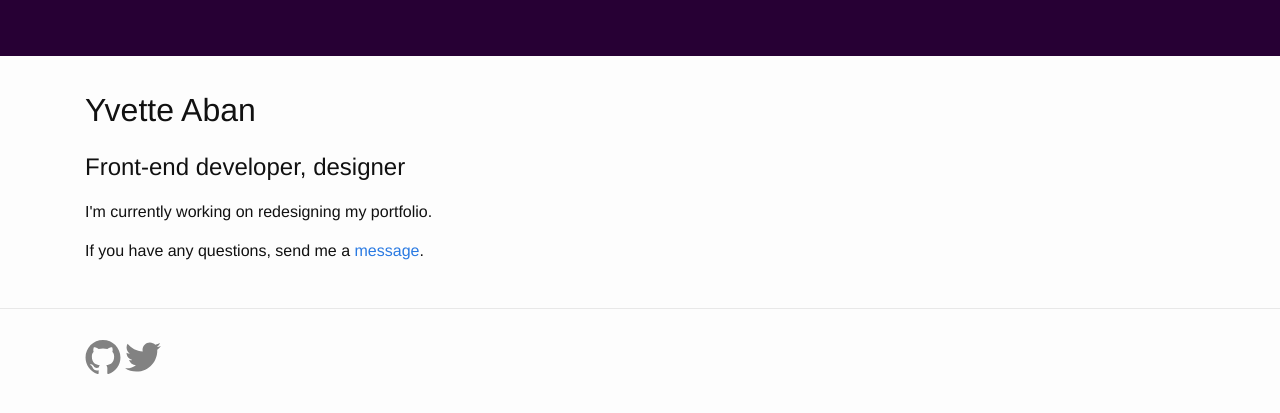
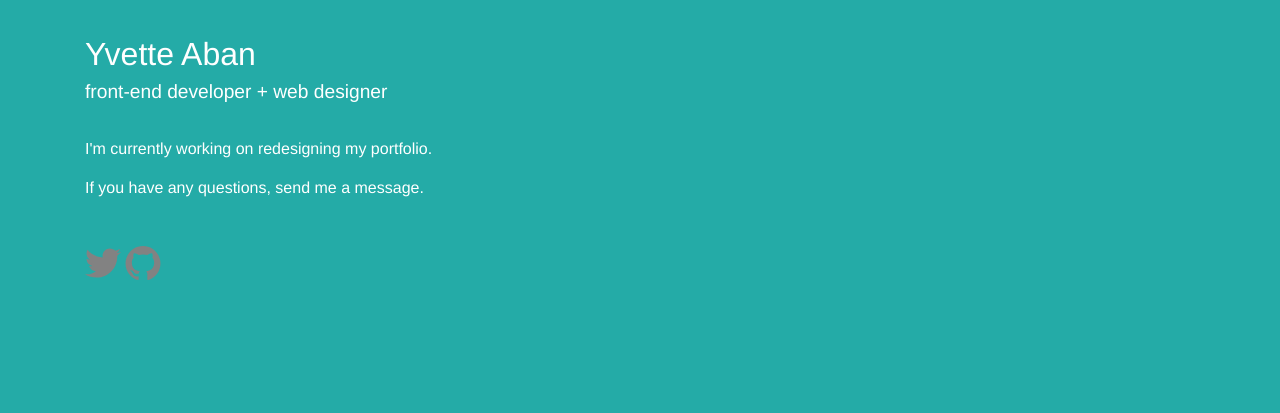
Before and after one commit to yvetteaban/yvetteaban.github.io, a Jekyll site: the page built from index.html, in a window 1280 px wide. Shown: the top 413 px of the page. Built offline with Jekyll 4.4.1, drawn with Linux system fonts in a browser that asks for light colours.

Commit message:
Edited some CSS and text.

```diff
--- a/_config.yml
+++ b/_config.yml
@@ -1,6 +1,6 @@
 # Site settings
 title: Yvette Aban
-#email: yvette@domain.com
+email: yvette@yvetteaban.com
 # description: > # this means to ignore newlines until "baseurl:"
 #   This is Yvette's portfolio site.
 #baseurl: "" # the subpath of your site, e.g. /blog/
--- a/_includes/footer.html
+++ b/_includes/footer.html
@@ -15,31 +15,32 @@
 
       <!-- <div class="footer-col footer-col-2"> -->
         <ul class="social-media-list">
-          {% if site.github_username %}
-          <li>
-            <a href="https://github.com/{{ site.github_username }}" target="_blank">
-              <span class="icon  icon--github">
-                <svg viewBox="0 0 16 16">
-                  <path fill="#828282" d="M7.999,0.431c-4.285,0-7.76,3.474-7.76,7.761 c0,3.428,2.223,6.337,5.307,7.363c0.388,0.071,0.53-0.168,0.53-0.374c0-0.184-0.007-0.672-0.01-1.32 c-2.159,0.469-2.614-1.04-2.614-1.04c-0.353-0.896-0.862-1.135-0.862-1.135c-0.705-0.481,0.053-0.472,0.053-0.472 c0.779,0.055,1.189,0.8,1.189,0.8c0.692,1.186,1.816,0.843,2.258,0.645c0.071-0.502,0.271-0.843,0.493-1.037 C4.86,11.425,3.049,10.76,3.049,7.786c0-0.847,0.302-1.54,0.799-2.082C3.768,5.507,3.501,4.718,3.924,3.65 c0,0,0.652-0.209,2.134,0.796C6.677,4.273,7.34,4.187,8,4.184c0.659,0.003,1.323,0.089,1.943,0.261 c1.482-1.004,2.132-0.796,2.132-0.796c0.423,1.068,0.157,1.857,0.077,2.054c0.497,0.542,0.798,1.235,0.798,2.082 c0,2.981-1.814,3.637-3.543,3.829c0.279,0.24,0.527,0.713,0.527,1.437c0,1.037-0.01,1.874-0.01,2.129 c0,0.208,0.14,0.449,0.534,0.373c3.081-1.028,5.302-3.935,5.302-7.362C15.76,3.906,12.285,0.431,7.999,0.431z"/>
-                </svg>
-              </span>
-
-              <span class="username">{{ site.github_username }}</span>
-            </a>
-          </li>
-          {% endif %}
 
           {% if site.twitter_username %}
           <li>
             <a href="https://twitter.com/{{ site.twitter_username }}" target="_blank">
               <span class="icon  icon--twitter">
                 <svg viewBox="0 0 16 16">
-                  <path fill="#828282" d="M15.969,3.058c-0.586,0.26-1.217,0.436-1.878,0.515c0.675-0.405,1.194-1.045,1.438-1.809
+                  <path fill="#FFFFFF" d="M15.969,3.058c-0.586,0.26-1.217,0.436-1.878,0.515c0.675-0.405,1.194-1.045,1.438-1.809
                   c-0.632,0.375-1.332,0.647-2.076,0.793c-0.596-0.636-1.446-1.033-2.387-1.033c-1.806,0-3.27,1.464-3.27,3.27 c0,0.256,0.029,0.506,0.085,0.745C5.163,5.404,2.753,4.102,1.14,2.124C0.859,2.607,0.698,3.168,0.698,3.767 c0,1.134,0.577,2.135,1.455,2.722C1.616,6.472,1.112,6.325,0.671,6.08c0,0.014,0,0.027,0,0.041c0,1.584,1.127,2.906,2.623,3.206 C3.02,9.402,2.731,9.442,2.433,9.442c-0.211,0-0.416-0.021-0.615-0.059c0.416,1.299,1.624,2.245,3.055,2.271 c-1.119,0.877-2.529,1.4-4.061,1.4c-0.264,0-0.524-0.015-0.78-0.046c1.447,0.928,3.166,1.469,5.013,1.469 c6.015,0,9.304-4.983,9.304-9.304c0-0.142-0.003-0.283-0.009-0.423C14.976,4.29,15.531,3.714,15.969,3.058z"/>
                 </svg>
               </span>
 
               <span class="username">{{ site.twitter_username }}</span>
+            </a>
+          </li>
+          {% endif %}
+
+          {% if site.github_username %}
+          <li>
+            <a href="https://github.com/{{ site.github_username }}" target="_blank">
+              <span class="icon  icon--github">
+                <svg viewBox="0 0 16 16">
+                  <path fill="#FFFFFF" d="M7.999,0.431c-4.285,0-7.76,3.474-7.76,7.761 c0,3.428,2.223,6.337,5.307,7.363c0.388,0.071,0.53-0.168,0.53-0.374c0-0.184-0.007-0.672-0.01-1.32 c-2.159,0.469-2.614-1.04-2.614-1.04c-0.353-0.896-0.862-1.135-0.862-1.135c-0.705-0.481,0.053-0.472,0.053-0.472 c0.779,0.055,1.189,0.8,1.189,0.8c0.692,1.186,1.816,0.843,2.258,0.645c0.071-0.502,0.271-0.843,0.493-1.037 C4.86,11.425,3.049,10.76,3.049,7.786c0-0.847,0.302-1.54,0.799-2.082C3.768,5.507,3.501,4.718,3.924,3.65 c0,0,0.652-0.209,2.134,0.796C6.677,4.273,7.34,4.187,8,4.184c0.659,0.003,1.323,0.089,1.943,0.261 c1.482-1.004,2.132-0.796,2.132-0.796c0.423,1.068,0.157,1.857,0.077,2.054c0.497,0.542,0.798,1.235,0.798,2.082 c0,2.981-1.814,3.637-3.543,3.829c0.279,0.24,0.527,0.713,0.527,1.437c0,1.037-0.01,1.874-0.01,2.129 c0,0.208,0.14,0.449,0.534,0.373c3.081-1.028,5.302-3.935,5.302-7.362C15.76,3.906,12.285,0.431,7.999,0.431z"/>
+                </svg>
+              </span>
+
+              <span class="username">{{ site.github_username }}</span>
             </a>
           </li>
           {% endif %}
--- a/_sass/_layout.scss
+++ b/_sass/_layout.scss
@@ -2,9 +2,9 @@
  * Site header
  */
 .site-header {
-    border-top: 5px solid $grey-color-dark;
-    border-bottom: 1px solid $grey-color-light;
-    min-height: 56px;
+    //border-top: 5px solid $grey-color-dark;
+    //border-bottom: 1px solid $grey-color-light;
+    //min-height: 56px;
 
     // Positioning context for the mobile navigation icon
     position: relative;
@@ -92,8 +92,8 @@
  * Site footer
  */
 .site-footer {
-    border-top: 1px solid $grey-color-light;
-    padding: $spacing-unit 0;
+    //border-top: 1px solid $grey-color-light;
+    //padding: $spacing-unit 0;
 }
 
 .footer-heading {
--- a/css/main.scss
+++ b/css/main.scss
@@ -2,7 +2,6 @@
 # Only the main Sass file needs front matter (the dashes are enough)
 ---
 @charset "utf-8";
-
 
 
 // Our variables
@@ -51,9 +50,17 @@
         "syntax-highlighting"
 ;
 
+body {
+  background: #24aba7;
+  color: #fff;
+}
+
+a {
+  color: #fff;
+}
 
 .site-header {
-  background: #270034;
+  //background: #270034;
   border: none;
   text-transform: uppercase;
 
@@ -70,30 +77,40 @@
   }
 }
 
-.intro {
-//  border-bottom: 1px solid #ccc;
-  margin: 0;
-  padding: 40px 0 80px;
-  text-align: center;
+.page-content {
+  h1 {
+    margin: 0;
+  }
+  h2 {
+    font-size: 1.2em;
+    margin-bottom: 30px;
+  }
 }
 
-.portfolio  {
-  margin: 80px 0;
+// .intro {
+// //  border-bottom: 1px solid #ccc;
+//   margin: 0;
+//   padding: 40px 0 80px;
+//   text-align: center;
+// }
 
-  .pnav {
-    overflow: hidden;
-  }
-  .pthumbs {
-    background: #ccc;
-    list-style: none;
-    margin: 0;
-    padding: 0;
+// .portfolio  {
+//   margin: 80px 0;
 
-  li {
-    display: inline-block;
-  }
-}
-}
+//   .pnav {
+//     overflow: hidden;
+//   }
+//   .pthumbs {
+//     background: #ccc;
+//     list-style: none;
+//     margin: 0;
+//     padding: 0;
+
+//   li {
+//     display: inline-block;
+//   }
+// }
+// }
 
 .social-media-list {
   li {
--- a/index.html
+++ b/index.html
@@ -5,9 +5,9 @@
 <div class="home">
 
   <h1>Yvette Aban</h1>
-  <h2>Front-end developer, designer</h2>
+  <h2>front-end developer + web designer</h2>
 
   <p>I'm currently working on redesigning my portfolio.</p>
-  <p>If you have any questions, send me a <a href="mailto:yvette@yvetteaban.com">message</a>.</p>
+  <p>If you have any questions, send me a <a href="mailto:{{ site.email }}">message</a>.</p>
 
 </div>
```
Also changed, not shown: 6 other files.
